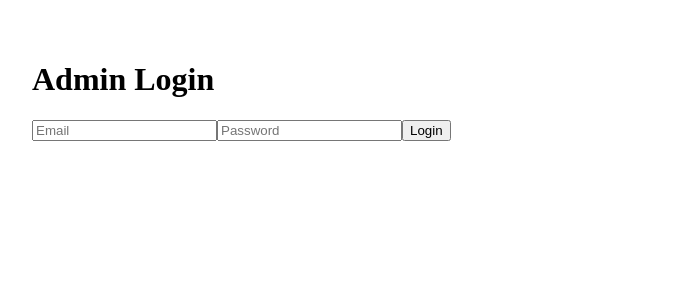
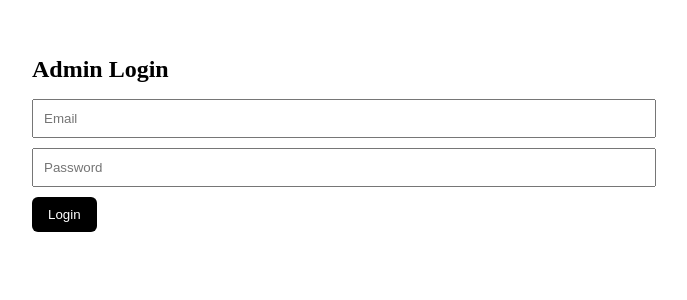
Before and after one commit to hiuraaaaa/ai-image, a Next.js app: page /admin in a window 1280 px wide. Shown: the top 300 px of the page, without its empty margins (308-995 px from the left). Built offline with nearby package versions, Linux system fonts and the light colour scheme.

Commit message:
Update page.jsx

```diff
--- a/app/admin/page.jsx
+++ b/app/admin/page.jsx
@@ -1,6 +1,6 @@
 'use client'
 
-import { useState, useEffect } from 'react'
+import { useState } from 'react'
 import styles from './page.module.css'
 
 export default function AdminPage() {
@@ -39,31 +39,48 @@ export default function AdminPage() {
   if (!loggedIn) {
     return (
       <div className={styles.container}>
-        <h1>Admin Login</h1>
-        <input placeholder="Email" onChange={e => setEmail(e.target.value)} />
-        <input type="password" placeholder="Password" onChange={e => setPassword(e.target.value)} />
-        <button onClick={login}>Login</button>
+        <h1 className={styles.title}>Admin Login</h1>
+
+        <input
+          className={styles.input}
+          placeholder="Email"
+          onChange={e => setEmail(e.target.value)}
+        />
+
+        <input
+          className={styles.input}
+          type="password"
+          placeholder="Password"
+          onChange={e => setPassword(e.target.value)}
+        />
+
+        <button className={styles.button} onClick={login}>
+          Login
+        </button>
       </div>
     )
   }
 
   return (
     <div className={styles.container}>
-      <h1>API Keys</h1>
-      <button onClick={createKey}>Generate API Key</button>
+      <h1 className={styles.title}>API Keys</h1>
+
+      <button className={styles.button} onClick={createKey}>
+        Generate API Key
+      </button>
 
       <table className={styles.table}>
         <thead>
           <tr>
-            <th>Key</th>
-            <th>Credits</th>
+            <th className={styles.th}>Key</th>
+            <th className={styles.th}>Credits</th>
           </tr>
         </thead>
         <tbody>
           {keys.map(k => (
             <tr key={k.id}>
-              <td>{k.key}</td>
-              <td>{k.credits}</td>
+              <td className={styles.td}>{k.key}</td>
+              <td className={styles.td}>{k.credits}</td>
             </tr>
           ))}
         </tbody>
```
